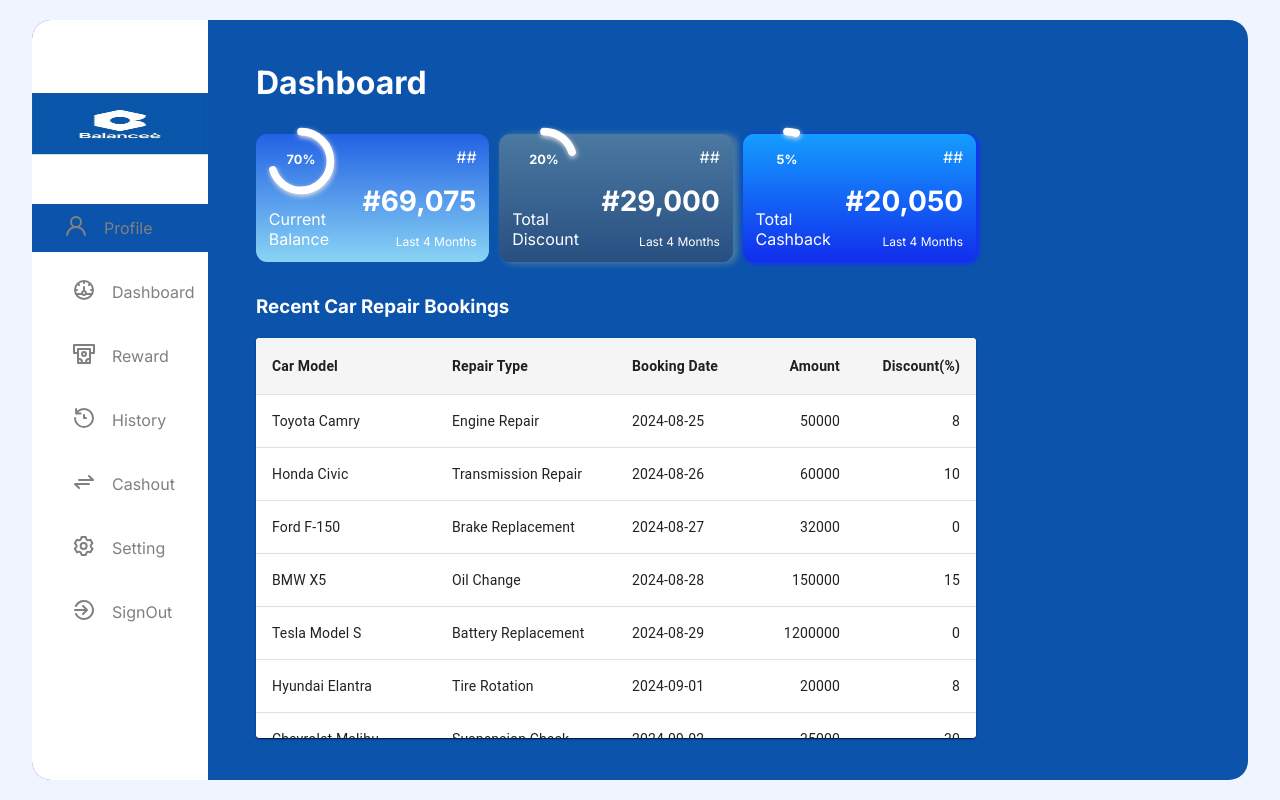
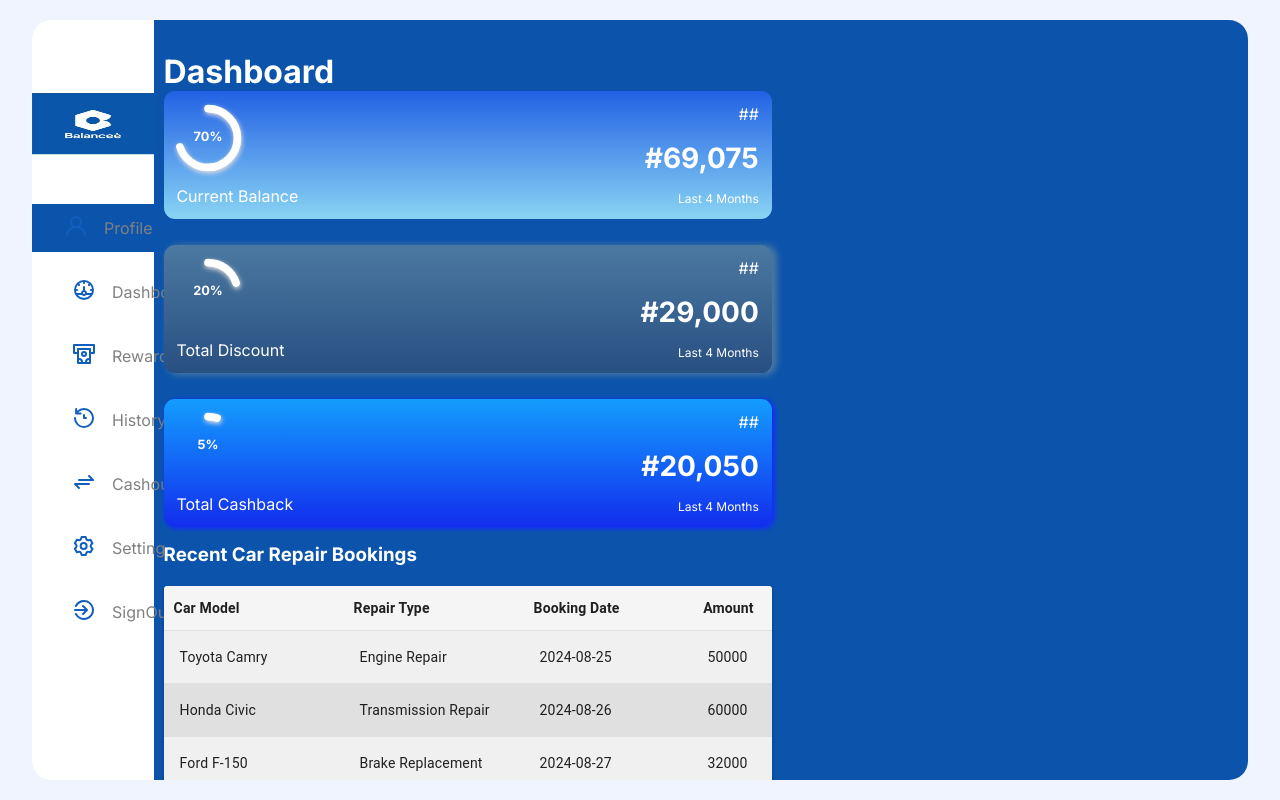
Before and after one commit to Rachel-Cellulose/Balance-_reward_page, a React (Create React App) app: page / in a window 1280 px wide. Built offline with nearby package versions, Linux system fonts and the light colour scheme.

Commit message:
modified table content and dashboard

```diff
--- a/src/App.css
+++ b/src/App.css
@@ -23,5 +23,15 @@
 overflow: hidden;
 /* background-color: rgb(8 51 68); */
 grid-template-columns: 11rem auto 14rem;
-gap: 3rem;
+gap: 10px;
 }
+
+
+
+@media screen and (max-width:1400px) {
+  .main_container{
+    /* background-color: red; */
+    grid-template-columns: 10% 50% auto;
+    overflow-y: scroll;
+  }
+}
--- a/src/components/Card/Card.scss
+++ b/src/components/Card/Card.scss
@@ -83,3 +83,12 @@
 .chartContainer {
   width: 70%;
 }
+
+
+@media screen and (max-width:1400px) {
+    .ExpandedCard{
+        top: 0.3rem;
+        height: 85vh;
+        left: 7.5rem;
+    }
+}
--- a/src/components/Cards/Cards.scss
+++ b/src/components/Cards/Cards.scss
@@ -6,3 +6,12 @@
         width: 100%;
     }
 }
+
+@media screen and (max-width:1400px){
+.cards{
+    flex-direction: column;
+    .parentContainer{
+        height: 9rem;
+    }
+}
+}
--- a/src/components/MainPage/Main.jsx
+++ b/src/components/MainPage/Main.jsx
@@ -13,7 +13,8 @@
       </div>
       <Cards />
       <Table/>
-
+      {/* <Booking />
+      <TotalPoint /> */}
     </div>
   );
 };
--- a/src/components/MainPage/Main.scss
+++ b/src/components/MainPage/Main.scss
@@ -8,3 +8,11 @@
       color: #fff;
   }
 }
+
+
+@media screen and (max-width:1400px) {
+    .main_wrapper{
+        justify-content: flex-start;
+        margin-top: 2rem;
+    }
+}
--- a/src/components/Sidebar.jsx
+++ b/src/components/Sidebar.jsx
@@ -27,7 +27,7 @@
                 <span className='menu_icon'>
                   <item.icon />
                 </span>
-                <span>{item.heading}</span>
+                <span className='menu'>{item.heading}</span>
               </div>
             </div>
           );
--- a/src/components/Sidebar.scss
+++ b/src/components/Sidebar.scss
@@ -58,7 +58,17 @@
       gap: 1rem;
     }
     .menu_icon {
-      color: gray;
+      color: #105ebd;
     }
   }
 }
+
+@media screen and (max-width:1200px) {
+
+  .sidebar{
+.side_logo{
+    display: none;
+  }
+  }
+
+}
--- a/src/components/Table/Table.jsx
+++ b/src/components/Table/Table.jsx
@@ -1,5 +1,5 @@
 import * as React from "react";
-import './Table.scss'
+import "./Table.scss";
 import Table from "@mui/material/Table";
 import TableBody from "@mui/material/TableBody";
 import TableCell from "@mui/material/TableCell";
@@ -106,7 +106,6 @@
   },
 ];
 
-
 const columns = [
   {
     width: 180,
@@ -156,7 +155,7 @@
   TableHead: React.forwardRef((props, ref) => (
     <TableHead {...props} ref={ref} />
   )),
-  TableRow,
+  TableRow: (props) => <TableRow {...props} className="custom-row" />,
   TableBody: React.forwardRef((props, ref) => (
     <TableBody {...props} ref={ref} />
   )),
@@ -173,6 +172,8 @@
           style={{
             width: column.width,
             fontWeight: "bold",
+            padding: "10px",
+            margin: "20px auto",
             backgroundColor: "#f5f5f5",
           }}
           sx={{ backgroundColor: "background.paper" }}
@@ -202,7 +203,7 @@
 export default function ReactVirtualizedTable() {
   return (
     <div className="Table">
-      <h3 style={{ marginBottom: "20px", fontWeight: "bold" , color : "#fff"}}>
+      <h3 style={{ marginBottom: "20px", fontWeight: "bold", color: "#fff" }}>
         Recent Car Repair Bookings
       </h3>
       <Paper style={{ height: 400, width: "100%" }}>
--- a/src/components/Table/Table.scss
+++ b/src/components/Table/Table.scss
@@ -1,4 +1,15 @@
-.Table{
-    color: green;
-    width: 100%;
+
+.custom-row {
+  background-color: #f0f0f0;
+
+  &:nth-child(even) {
+    background-color: #e0e0e0;
+      padding: 10%;
+
+  }
+
+  &:hover {
+    background-color: #d0d0d0;
+
+  }
 }
```
Also changed, not shown: src/components/Booking/Booking.jsx (deleted, +0 -10 lines), src/components/Booking/Booking.scss (deleted).
